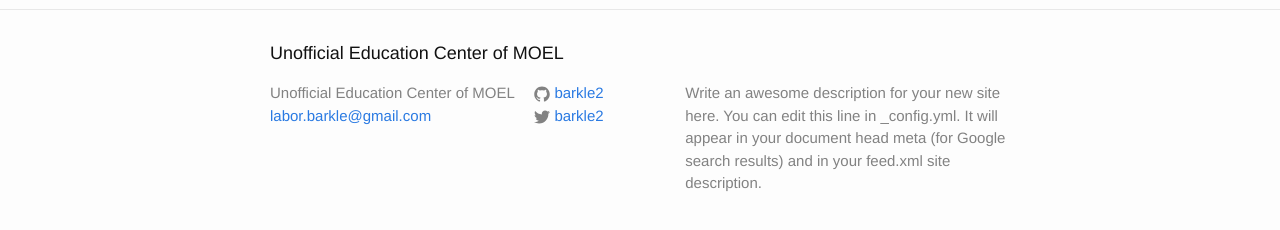
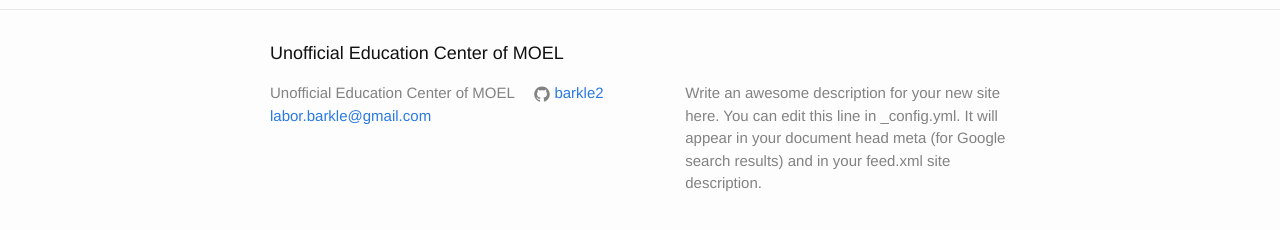
Before and after one commit to barkle2/barkle2.github.io, a Jekyll site: the page built from index.html, in a window 1280 px wide. Shown: the part 287-517 px from the top of the page. Built offline with Jekyll 4.4.1, drawn with Linux system fonts in a browser that asks for light colours.

Commit message:
Update _config.yml

```diff
--- a/_config.yml
+++ b/_config.yml
@@ -14,7 +14,6 @@ description: > # this means to ignore newlines until "baseurl:"
   Google search results) and in your feed.xml site description.
 baseurl: "" # the subpath of your site, e.g. /blog
 url: "https://barkle2.github.io" # the base hostname & protocol for your site
-twitter_username: barkle2
 github_username:  barkle2
 
 # Build settings
```
